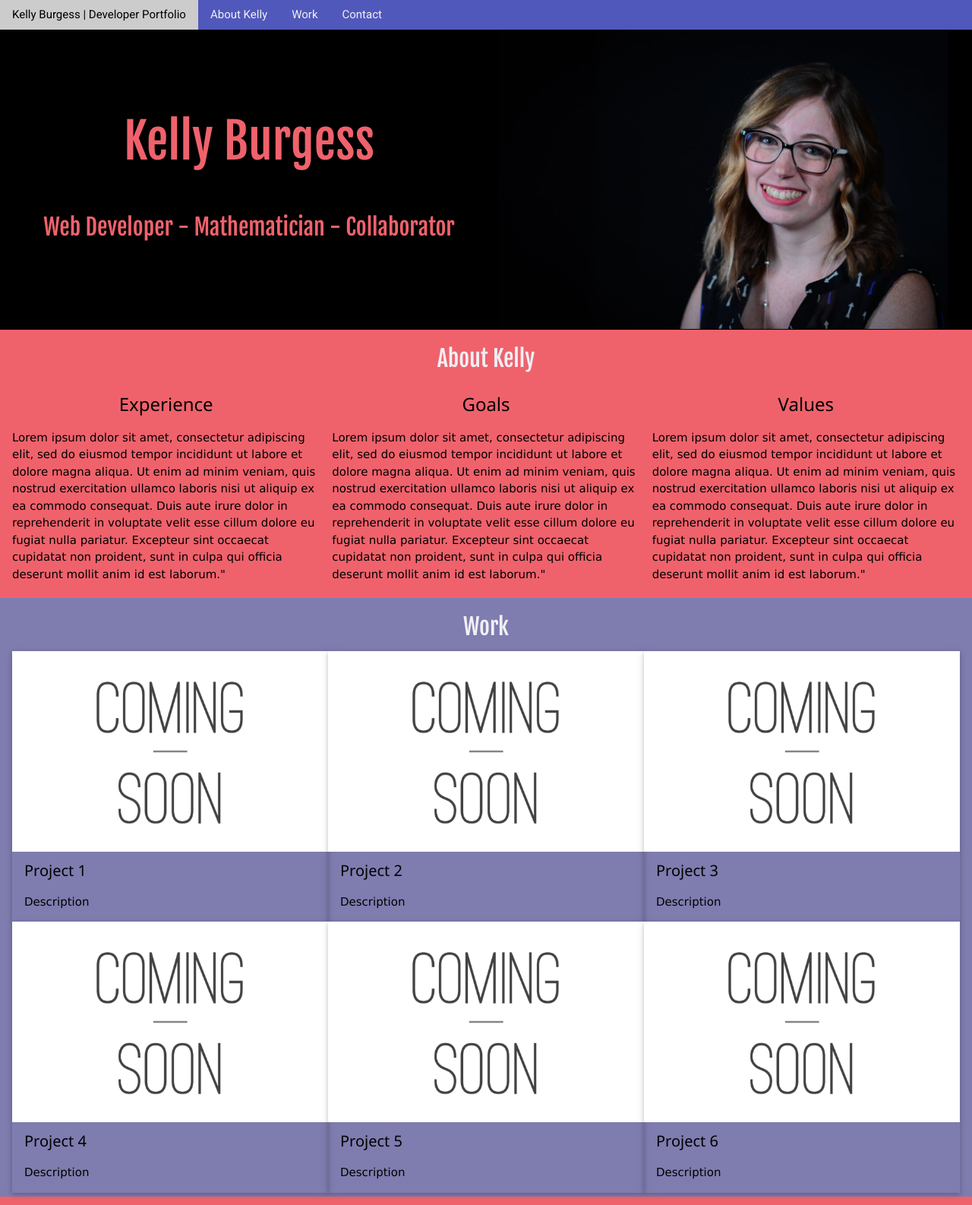
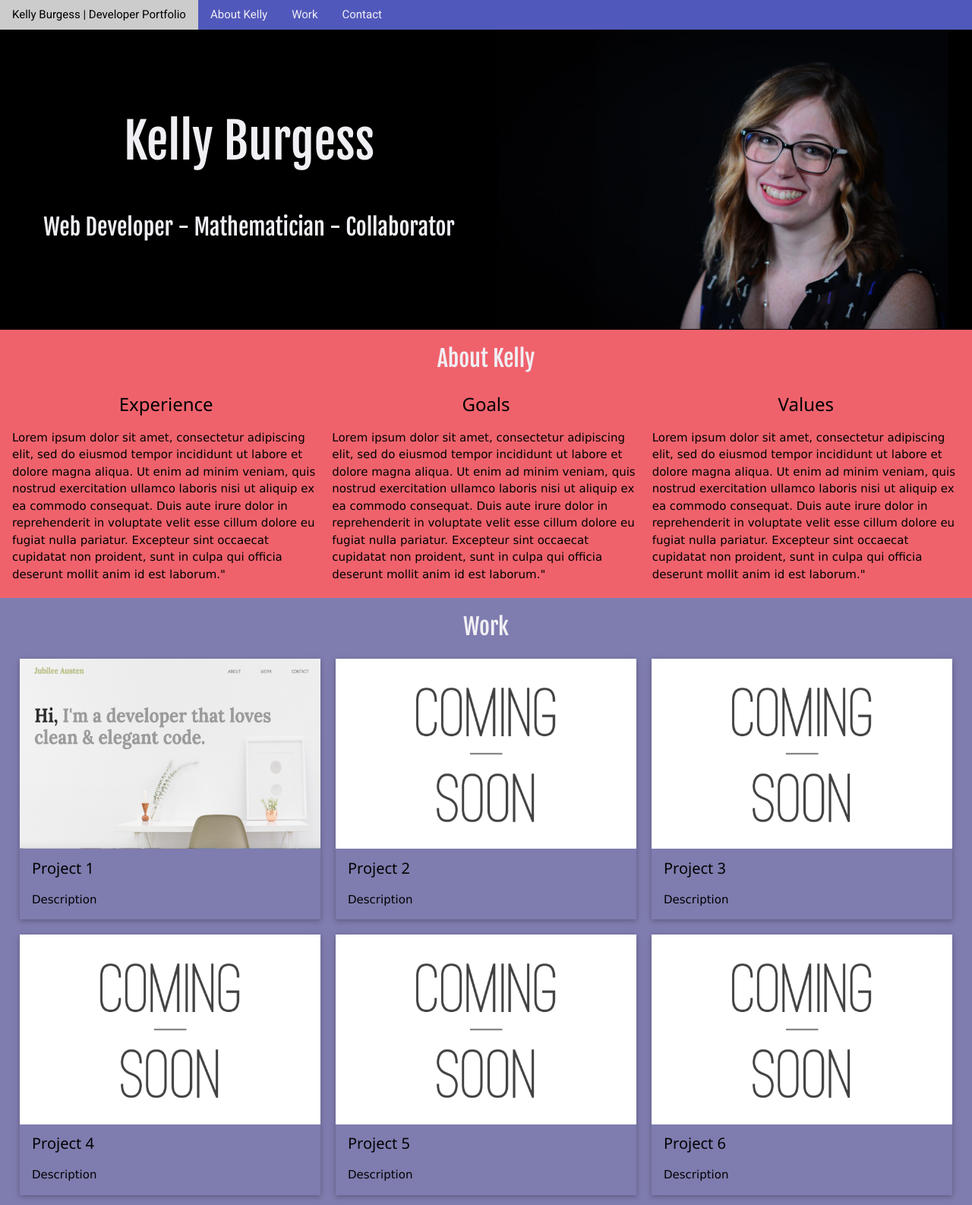
Before and after one commit to kellyburg/portfolio, a plain HTML site: page index.html in a window 1280 px wide. Shown: the top 1586 px of the page at 76% size. Drawn offline with nearby package versions, Linux system fonts and the light colour scheme; a script that the page names is missing.

Commit message:
added padding to portfolio elements

```diff
--- a/index.html
+++ b/index.html
@@ -58,7 +58,7 @@
 
       <div class="w3-third">
             <div class="w3-card">
-              <a href=""><img src="img/coming-soon.png" class="w3-image w3-hover-opacity" style="width:100%" alt="coming soon"></a>
+              <a href=""><img src="img/jubilee.png" class="portfolio-img w3-image w3-hover-opacity" style="width:100%" alt="coming soon"></a>
               <div class="w3-container">
                 <h4>Project 1</h4>
                 <p>Description</p>
@@ -67,7 +67,7 @@
           </div>
           <div class="w3-third">
               <div class="w3-card">
-                <img src="img/coming-soon.png" class="w3-image w3-hover-opacity" style="width:100%" alt="coming soon">
+                <img src="img/coming-soon.png" class="portfolio-img w3-image w3-hover-opacity" style="width:100%" alt="coming soon">
                 <div class="w3-container">
                   <h4>Project 2</h4>
                   <p>Description</p>
@@ -76,7 +76,7 @@
             </div>
             <div class="w3-third">
                 <div class="w3-card">
-                  <img src="img/coming-soon.png" class="w3-image w3-hover-opacity" style="width:100%" alt="coming soon">
+                  <img src="img/coming-soon.png" class="portfolio-img w3-image w3-hover-opacity" style="width:100%" alt="coming soon">
                   <div class="w3-container">
                     <h4>Project 3</h4>
                     <p>Description</p>
@@ -85,7 +85,7 @@
               </div>
               <div class="w3-third">
                   <div class="w3-card">
-                    <img src="img/coming-soon.png" class="w3-image w3-hover-opacity" style="width:100%" alt="coming soon">
+                    <img src="img/coming-soon.png" class="portfolio-img w3-image w3-hover-opacity" style="width:100%" alt="coming soon">
                     <div class="w3-container">
                       <h4>Project 4</h4>
                       <p>Description</p>
@@ -94,7 +94,7 @@
                 </div>
                 <div class="w3-third">
                     <div class="w3-card">
-                      <img src="img/coming-soon.png" class="w3-image w3-hover-opacity" style="width:100%" alt="coming soon">
+                      <img src="img/coming-soon.png" class="portfolio-img w3-image w3-hover-opacity" style="width:100%" alt="coming soon">
                       <div class="w3-container">
                         <h4>Project 5</h4>
                         <p>Description</p>
@@ -103,7 +103,7 @@
                   </div>
                   <div class="w3-third">
                       <div class="w3-card">
-                        <img src="img/coming-soon.png" class="w3-image w3-hover-opacity" style="width:100%" alt="coming soon">
+                        <img src="img/coming-soon.png" class="portfolio-img w3-image w3-hover-opacity" style="width:100%" alt="coming soon">
                         <div class="w3-container">
                           <h4>Project 6</h4>
                           <p>Description</p>
--- a/main.css
+++ b/main.css
@@ -27,13 +27,13 @@ header{
 
 }
 h1{
-  color: var(--color-1);
+  color: var(--color-5);
   padding-top: 15%;
   font-family: 'Fjalla One';
 
 }
 #tagline{
-  color: var(--color-1);
+  color: var(--color-5);
   font-family: 'Fjalla One';
 }
 h2{
@@ -57,3 +57,9 @@ h2{
   padding-bottom: 5px;
   background-color: var(--color-1);
 }
+.portfolio-img{
+  height: 250px;
+}
+.w3-third{
+  padding: 10px;
+}
--- a/script.js
+++ /dev/null
@@ -1,10 +0,0 @@
-$('.portfolio-item').magnificPopup({
-    type: 'inline',
-    preloader: false,
-    focus: '#username',
-    modal: true
-  });
-  $(document).on('click', '.portfolio-modal-dismiss', function(e) {
-    e.preventDefault();
-    $.magnificPopup.close();
-  });
```
Also changed, not shown: img/jubilee.png (added).
